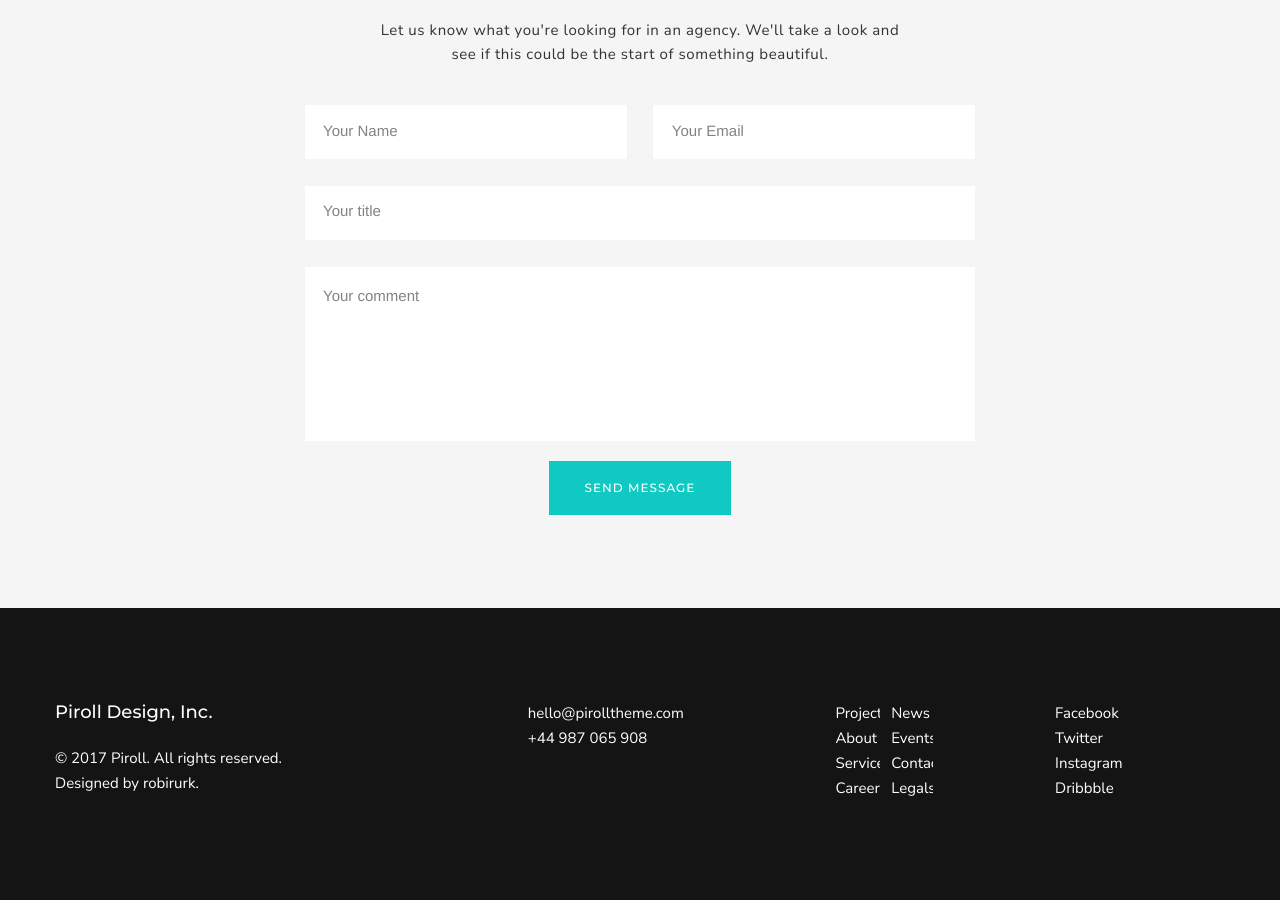
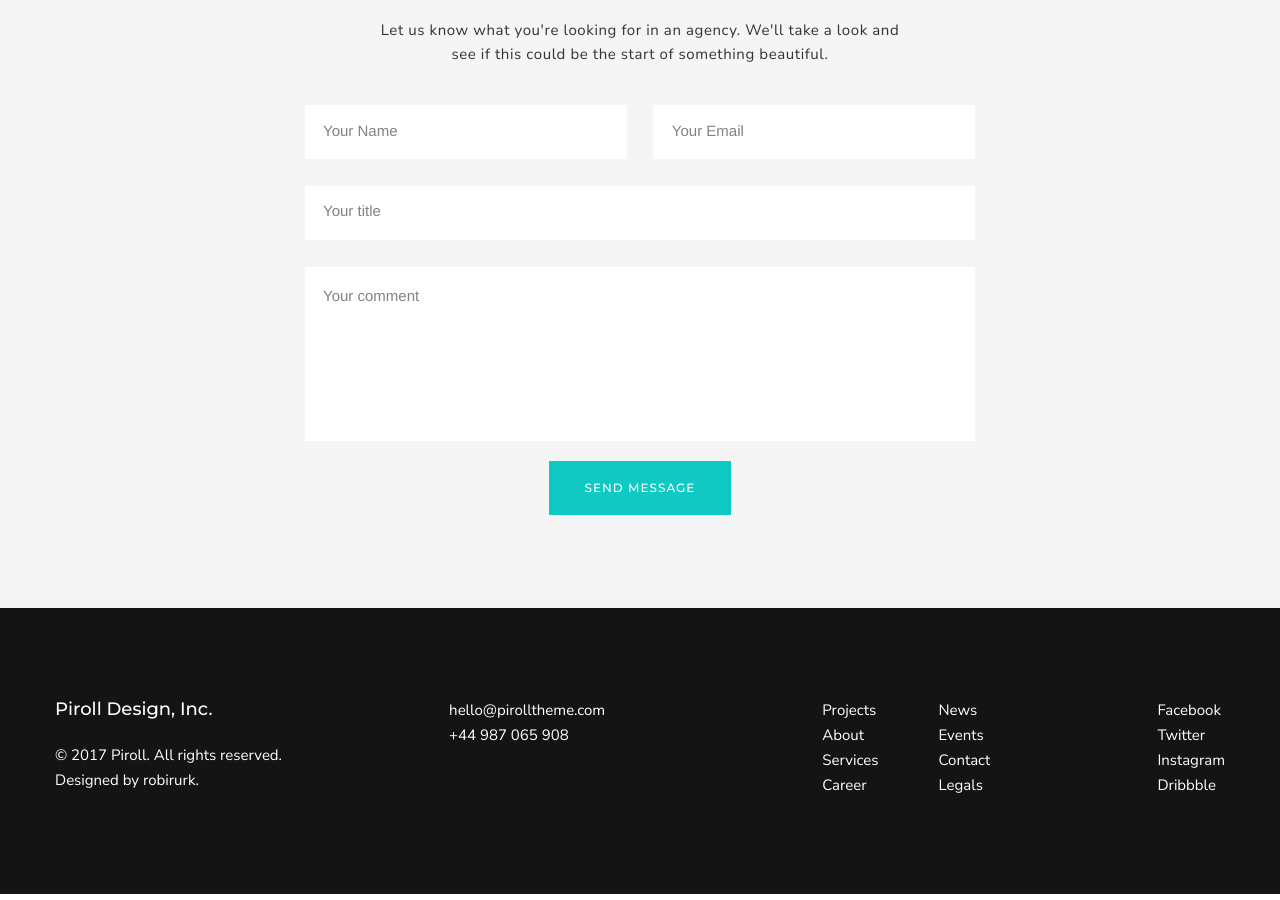
Before and after one commit to dkfl1995/testdkfl, a plain HTML site: page index.html in a window 1280 px wide. Shown: the part 4866-5766 px from the top of the page. Drawn offline with nearby package versions, Linux system fonts and the light colour scheme.

Commit message:
did footer

```diff
--- a/style.css
+++ b/style.css
@@ -510,8 +510,9 @@ footer{
     -ms-display: flex;
     -o-display: flex;
     display: flex;
-    justify-content: flex-start;
+    justify-content: space-between;
     flex-wrap: wrap;
+    padding: 7.75% 0
 }
 
 .row .block{
@@ -542,7 +543,7 @@ footer{
 }
 
 .block:nth-of-type(3){
-
+    margin: 0 0 0 50px;
     -webkit-flex-direction: row;
     -moz-flex-direction: row;
     -ms-flex-direction: row;
@@ -551,27 +552,8 @@ footer{
 
 }
 
-.semi-block{
-
-    -webkit-display: inline-flex;
-    -moz-display: inline-flex;
-    -ms-display: inline-flex;
-    -o-display: inline-flex;
-    display: inline-flex;
-    -webkit-flex-direction: column;
-    -moz-flex-direction: column;
-    -ms-flex-direction: column;
-    -o-flex-direction: column;
-    flex-direction: column;
-    margin: 0% 5%;
-}
-
-.semi-block *{
-    -webkit-display: flex;
-    -moz-display: flex;
-    -ms-display: flex;
-    -o-display: flex;
-    display: flex;
+.semi-block:first-child{
+    padding: 0 60px 0 0;
 }
 
 .block h4{
@@ -600,22 +582,6 @@ footer{
     transition: color .25s ease-out;
     color: #928181;
     text-decoration: none;
-}
-
-.block:first-child{
-    margin: 8% 0 8% 0;
-}
-
-.block:nth-of-type(2){
-    margin: 8% 0 8% 21%;
-}
-
-.block:nth-of-type(3){
-    margin: 8% 0 8% 12.5%;
-}
-
-.block:nth-of-type(4){
-    margin: 8% 0 8% 10%;
 }
 
 /* overall fixes */
```
